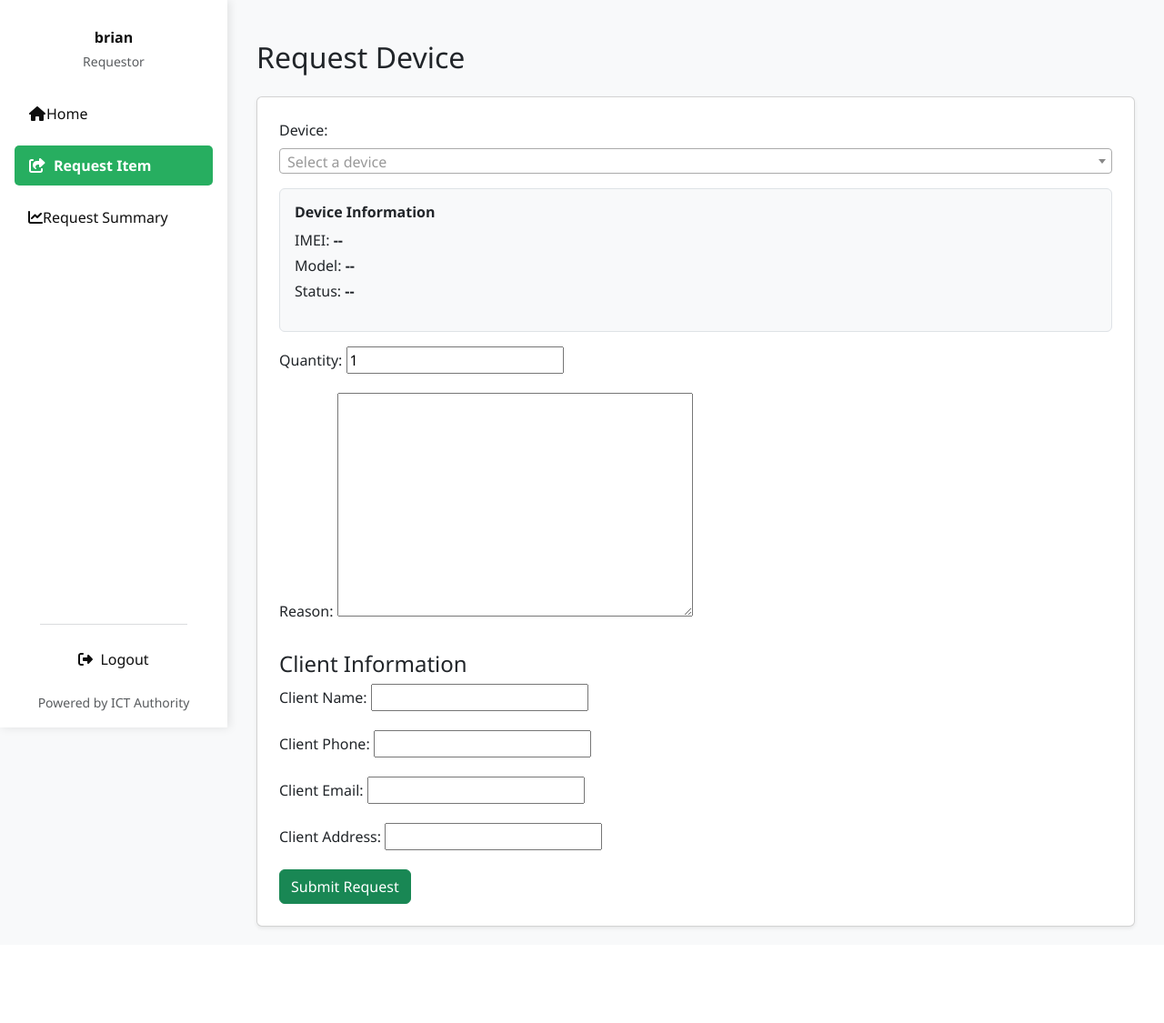
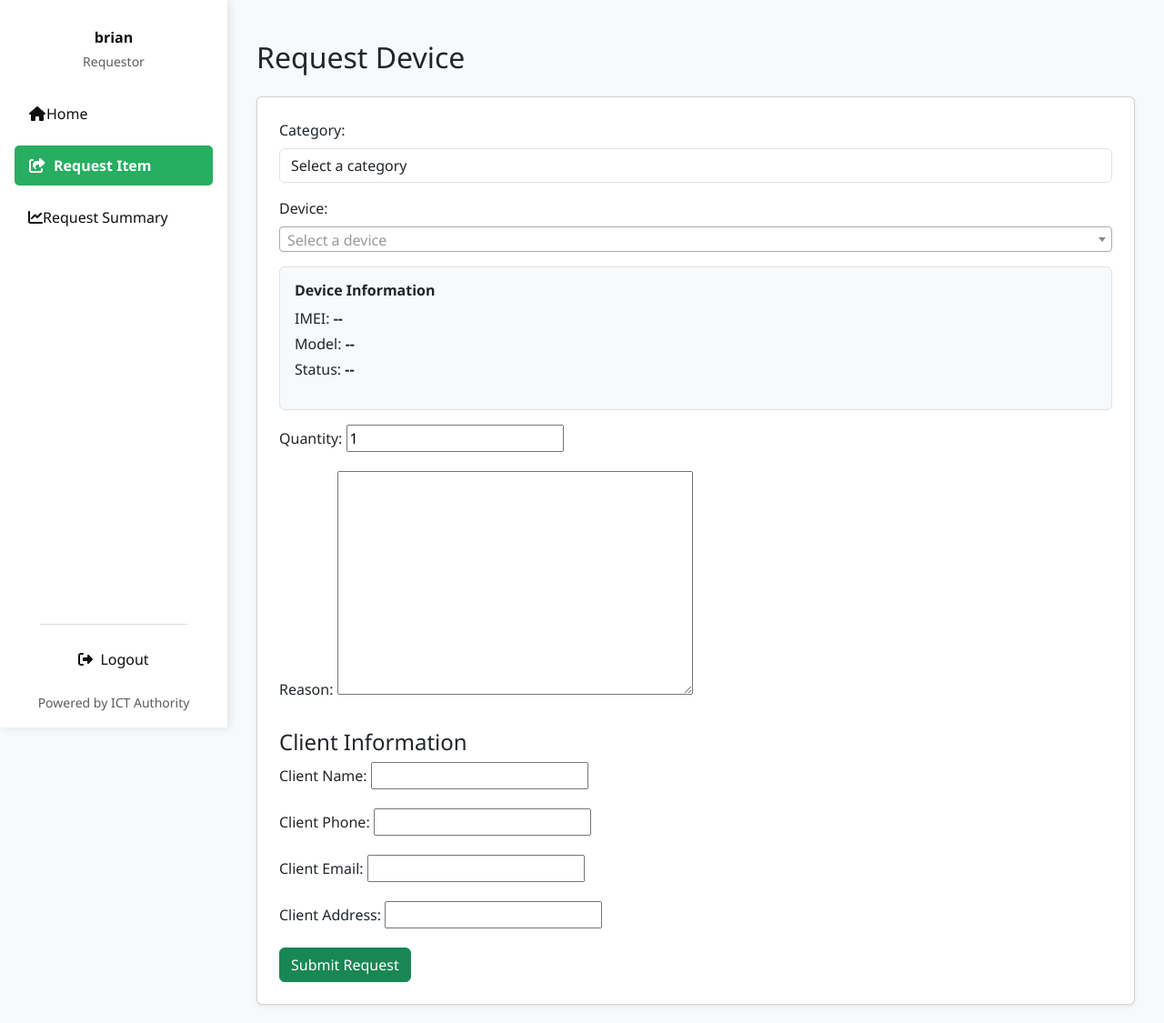
Before and after one commit to Brian-oum/Horizon-Inventory-management-system, a Django app: page /request_device/ in a window 1280 px wide. Shown: the whole page at 91% size. Before the commit the page ends 1022 px from the top, so only its background shows below. Run offline with Django 5.2, Linux system fonts and the light colour scheme; a user stored in the database is signed in; data comes from the database, SQL or seed files in the repository; both versions use the stored data as it was after the commit; data that the repository does not hold is empty; some libraries are stand-ins or nearby versions.

Commit message:
requests by category

```diff
--- a/invent/templates/invent/request_item.html
+++ b/invent/templates/invent/request_item.html
@@ -20,10 +20,31 @@
         <form method="post" id="deviceRequestForm">
             {% csrf_token %}
 
+            <!-- Category Dropdown -->
+            <div class="mb-3">
+                <label for="id_category" class="form-label">Category:</label>
+                <select id="id_category" class="form-control">
+                    <option value="">Select a category</option>
+                    {% for category in categories %}
+                        <option value="{{ category }}">{{ category }}</option>
+                    {% endfor %}
+                </select>
+            </div>
+
             <!-- Device Dropdown -->
             <div class="mb-3">
                 <label for="{{ form.device.id_for_label }}" class="form-label">{{ form.device.label }}:</label>
-                {{ form.device }}
+                <select name="device" id="id_device" class="form-control">
+                    <option value="">Select a device</option>
+                    {% for device in available_devices %}
+                        <option value="{{ device.id }}"
+                                data-category="{{ device.category }}"
+                                data-imei="{{ device.imei_no }}"
+                                data-status="{{ device.status }}">
+                            {{ device.imei_no }} - {{ device.box.number }}
+                        </option>
+                    {% endfor %}
+                </select>
                 {% for error in form.device.errors %}
                     <div class="text-danger small">{{ error }}</div>
                 {% endfor %}
@@ -99,51 +120,70 @@
     </div>
 </div>
 
-<!-- Select2 for better dropdown -->
+<!-- Select2 and jQuery -->
 <link href="https://cdn.jsdelivr.net/npm/select2@4.1.0-rc.0/dist/css/select2.min.css" rel="stylesheet" />
 <script src="https://code.jquery.com/jquery-3.6.0.min.js"></script>
 <script src="https://cdn.jsdelivr.net/npm/select2@4.1.0-rc.0/dist/js/select2.min.js"></script>
 
 <script>
-    document.addEventListener('DOMContentLoaded', function () {
-        const imeiSpan = document.getElementById('device_imei');
-        const modelSpan = document.getElementById('device_model');
-        const statusSpan = document.getElementById('device_status');
-        const deviceDetails = JSON.parse('{{ available_device_json|escapejs }}');
+    $(document).ready(function () {
+    const categorySelect = $('#id_category');
+    const deviceSelect = $('#id_device');
+    const imeiSpan = $('#device_imei');
+    const modelSpan = $('#device_model');
+    const statusSpan = $('#device_status');
 
-        function updateDeviceInfo() {
-            const selectedDeviceId = $('#id_device').val();
-            const details = deviceDetails.find(d => d.id == selectedDeviceId);
+    // Store all devices (exclude placeholder)
+    const allDevices = deviceSelect.find('option').map(function () {
+        const opt = $(this);
+        if (!opt.val()) return null;
+        return {
+            id: opt.val(),
+            text: opt.text(),
+            category: opt.data('category'),
+            imei: opt.data('imei'),
+            status: opt.data('status')
+        };
+    }).get();
 
-            if (details) {
-                imeiSpan.textContent = details.imei_no;
-                modelSpan.textContent = details.category;
-                statusSpan.textContent = details.status;
-            } else {
-                imeiSpan.textContent = '--';
-                modelSpan.textContent = '--';
-                statusSpan.textContent = '--';
-            }
+    // Initialize Select2
+    deviceSelect.select2({ placeholder: 'Select a device', width: '100%' });
+
+    // Filter devices when category changes
+    categorySelect.on('change', function () {
+        const selectedCategory = $(this).val();
+
+        // Clear and repopulate
+        deviceSelect.empty().append('<option value="">Select a device</option>');
+
+        allDevices.filter(d => d.category === selectedCategory)
+                  .forEach(d => {
+                      deviceSelect.append(
+                          `<option value="${d.id}" data-category="${d.category}" data-imei="${d.imei}" data-status="${d.status}">${d.text}</option>`
+                      );
+                  });
+
+        deviceSelect.val(null).trigger('change');
+
+        imeiSpan.text('--');
+        modelSpan.text('--');
+        statusSpan.text('--');
+    });
+
+    // Update device info
+    deviceSelect.on('change', function () {
+        const selectedOption = $(this).find('option:selected');
+        if (selectedOption.val()) {
+            imeiSpan.text(selectedOption.data('imei'));
+            modelSpan.text(selectedOption.data('category'));
+            statusSpan.text(selectedOption.data('status'));
+        } else {
+            imeiSpan.text('--');
+            modelSpan.text('--');
+            statusSpan.text('--');
         }
+    });
+});
 
-        // Enable Select2
-        $('#id_device').select2({
-            placeholder: 'Select a device',
-            width: '100%'
-        });
-
-        $('#id_device').on('change', updateDeviceInfo);
-        updateDeviceInfo();
-
-        // Prevent double submission
-        const form = document.getElementById('deviceRequestForm');
-        const submitBtn = document.getElementById('submitBtn');
-        const spinner = document.getElementById('submitSpinner');
-
-        form.addEventListener('submit', function () {
-            submitBtn.disabled = true;
-            spinner.classList.remove('d-none');
-        });
-    });
 </script>
 {% endblock main_content %}
--- a/invent/views.py
+++ b/invent/views.py
@@ -142,9 +142,11 @@ def requestor_dashboard(request):
 def request_device(request):
     device_id_from_get = request.GET.get('device')
 
+    # Only available devices
     available_device_queryset = Device.objects.filter(status='available').order_by('imei_no')
     available_device_list = list(available_device_queryset)
 
+    # Prepare JSON for frontend
     available_device_json = mark_safe(json.dumps([
         {
             "id": device.id,
@@ -157,14 +159,17 @@ def request_device(request):
         for device in available_device_list
     ]))
 
+    # Distinct categories
+    categories = Device.objects.filter(status='available').values_list('category', flat=True).distinct()
+
     if request.method == 'POST':
         form = DeviceRequestForm(request.POST)
         form.fields['device'].queryset = available_device_queryset
 
         if form.is_valid():
-            device_request = form.save(requestor=request.user)  # 👈 pass requestor
+            device_request = form.save(requestor=request.user)
 
-            # ✅ Email notification
+            # Email notification
             send_mail(
                 subject='Device Request Confirmation',
                 message=(
@@ -200,6 +205,7 @@ def request_device(request):
         'form': form,
         'available_devices': available_device_list,
         'available_device_json': available_device_json,
+        'categories': categories,  # ✅ pass categories to template
     })
 
 
```
Also changed, not shown: db.sqlite3.
